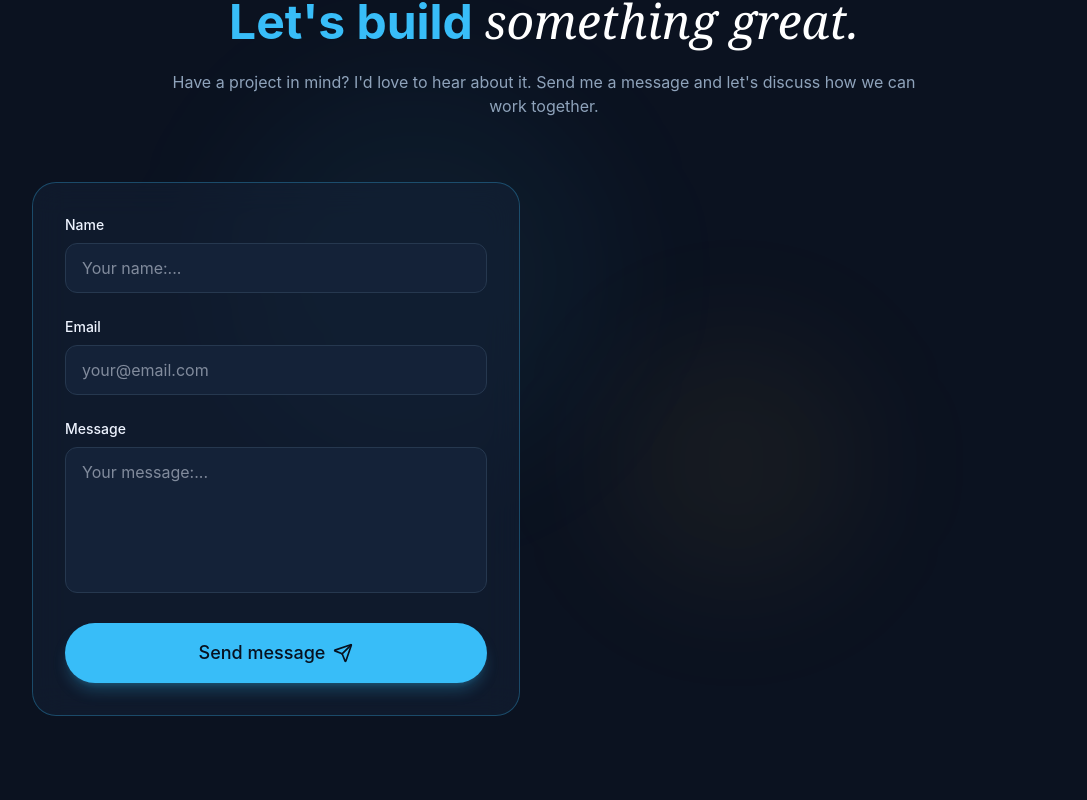
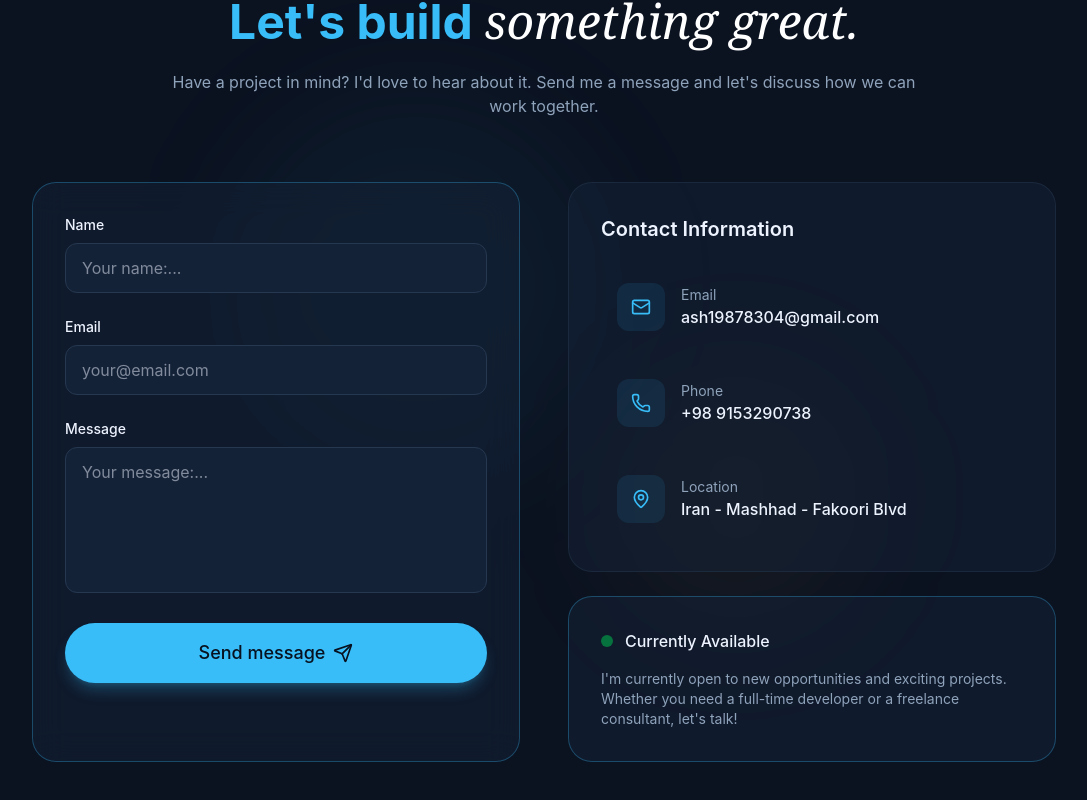
Before and after one commit to alirezashojaian1987/Alireza-Shojaian-Portfolio, a Next.js app: page / in a window 1280 px wide. Shown: the part 5689-6489 px from the top of the page, without its empty margins (96-1183 px from the left). Built offline with nearby package versions, Linux system fonts and the light colour scheme.

Commit message:
Added contact info

```diff
--- a/Components/Sections/Contact.tsx
+++ b/Components/Sections/Contact.tsx
@@ -4,6 +4,7 @@
 import Button from "../UI/Button";
 import { useState } from "react";
 import emailjs from "@emailjs/browser";
+import Link from "next/link";
 
 const contactInfo=[
     {
@@ -187,7 +188,51 @@
                                 </div>
                             )}
                         </form>
-                     </div>
+                    </div>
+
+                     {/* Contact info */}
+                     <div className="space-y-6 animate-fade-in animation-delay-400">
+                        <div className="glass rounded-3xl p-8">
+                            <h3 className="text-xl font-semibold mb-6">
+                                Contact Information
+                            </h3>
+
+                            <div className="space-y-4">
+                                {contactInfo.map((item, idx) => (
+                                    <Link
+                                        key={idx}
+                                        href={item.href}
+                                        className="flex items-center gap-4 p-4 rounded-xl hover:bg-surface transition-colors group"
+                                    >
+                                        <div className="w-12 h-12 rounded-xl bg-primary/10 flex items-center justify-center group-hover:bg-primary/20 transition-colors">
+                                            <item.icon className="w-5 h-5 text-primary"/>
+                                        </div>
+
+                                        <div>
+                                            <div className="text-sm text-muted-foreground">
+                                                {item.label}
+                                            </div>
+
+                                            <div className="font-medium">{item.value}</div>
+                                        </div>
+                                    </Link>
+                                ))}
+                            </div>
+                        </div>
+
+                        {/* Availibility Card */}
+                        <div className="glass rounded-3xl p-8 border border-primary/30">
+                            <div className="flex items-center gap-3 mb-4">
+                                <span className="w-3 h-3 bg-green-500 rounded-full animate-pulse" />
+                                <span className="font-medium">Currently Available</span>
+                            </div>
+                            <p className="text-muted-foreground text-sm">
+                                I&apos;m currently open to new opportunities and exciting projects.
+                                Whether you need a full-time developer or a freelance consultant,
+                                let&apos;s talk!
+                            </p>
+                        </div>
+                    </div>
                 </div>
             </div>
         </section>
```
